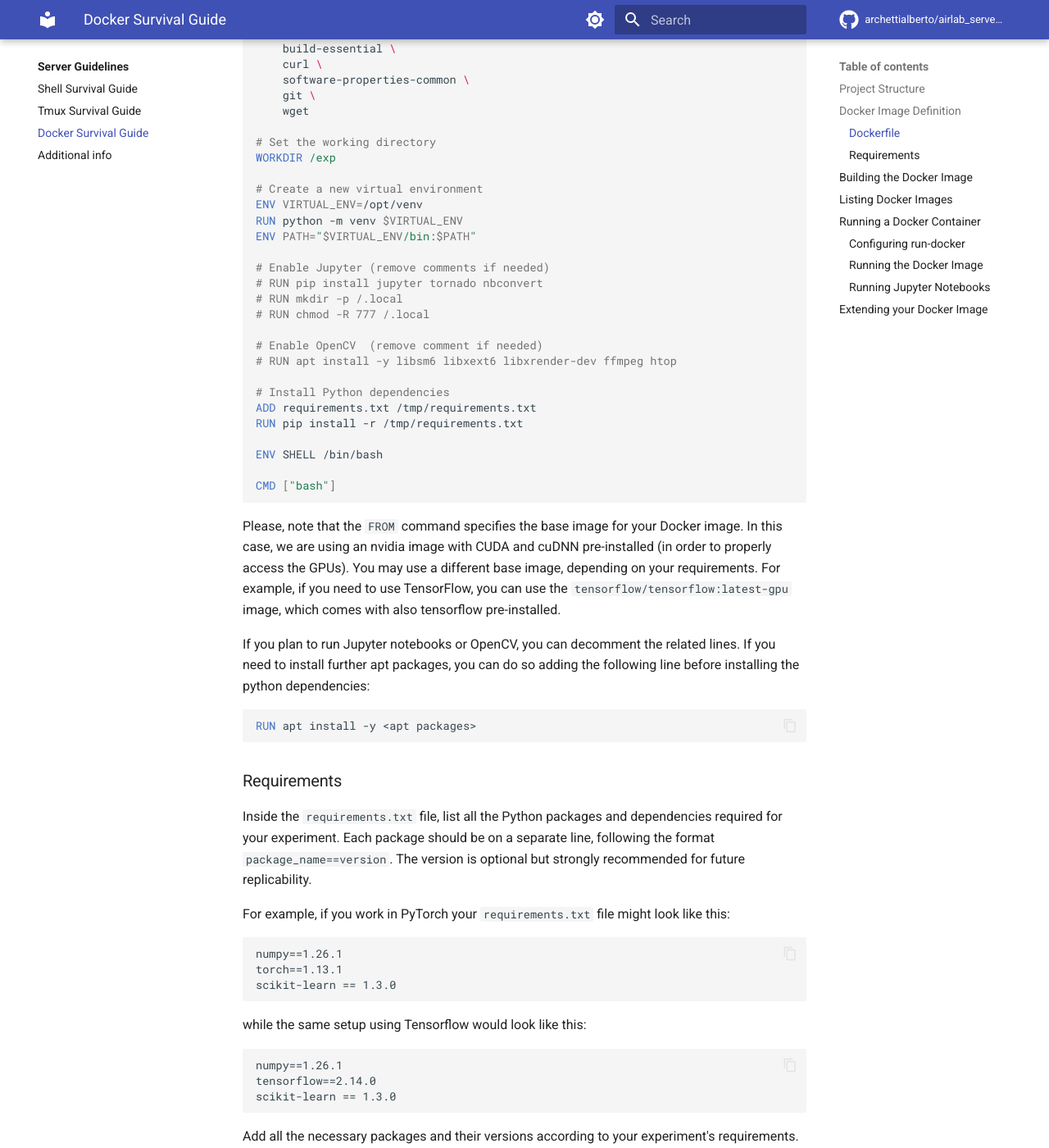
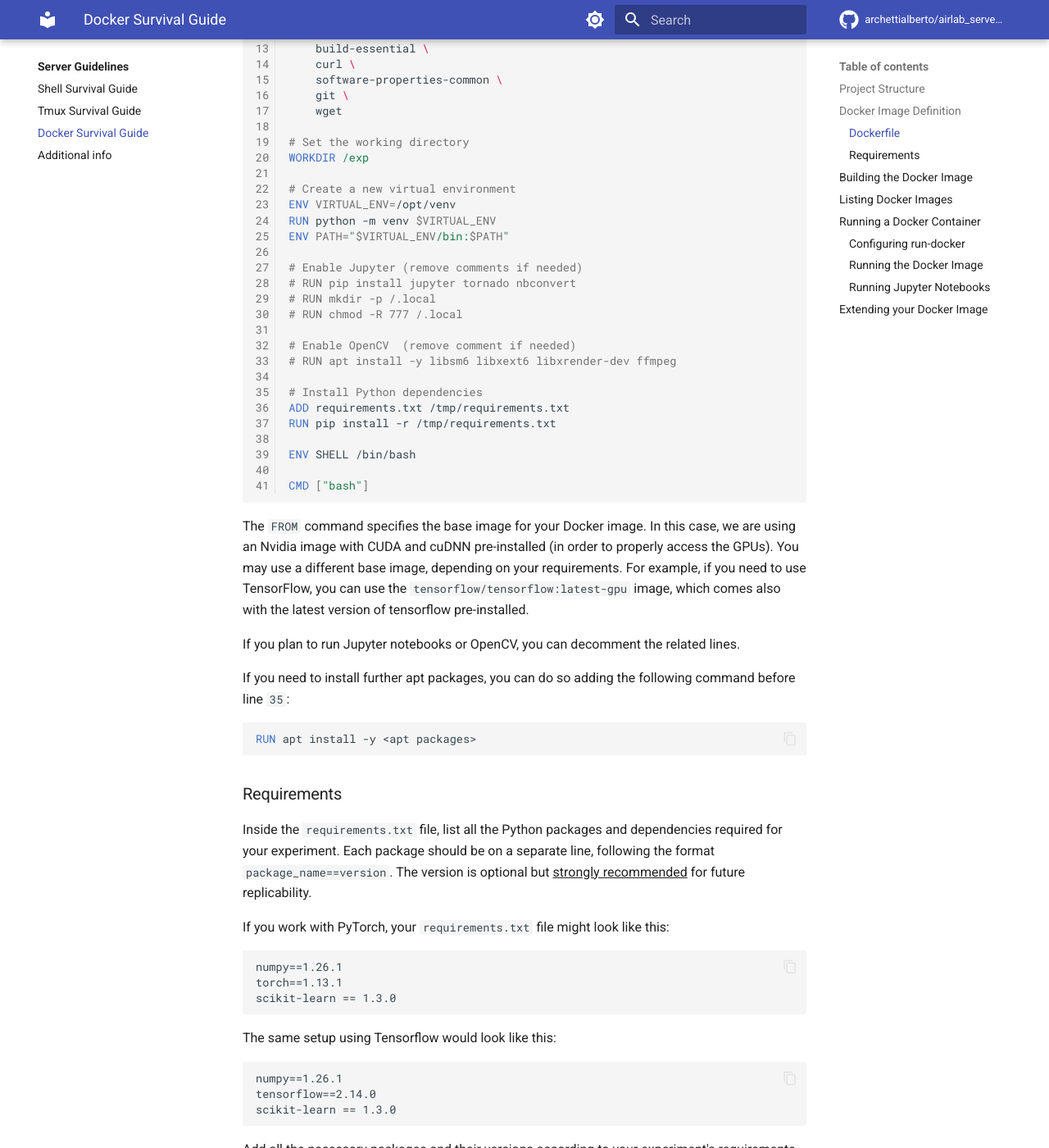
Before and after one commit to archettialberto/airlab_server_guidelines, an MkDocs documentation site: the page built from docs/server_guidelines/docker.md, in a window 1280 px wide and 1400 px high, scrolled down 1137 px. Shown: the whole window at 82% size. Built offline with MkDocs 1.6.1 and Material for MkDocs 9.7.7, drawn with Linux system fonts in a browser that asks for light colours; emoji names are drawn with the system emoji font; comment, search, counter and statistics services are not loaded; some of the changed text lies outside the part shown.

Commit message:
Change Westworld to generic AIRLab Servers throughout the guide, minor fix some sentences, minor fix to docker page

````diff
--- a/docs/server_guidelines/docker.md
+++ b/docs/server_guidelines/docker.md
@@ -31,7 +31,7 @@
 
 Open the Dockerfile with a text editor, and add the following content:
 
-```dockerfile
+```dockerfile linenums="1"
 # Start with a base Ubuntu image with CUDA and cuDNN pre-installed
 FROM nvidia/cuda:11.7.1-cudnn8-devel-ubuntu20.04
 
@@ -64,7 +64,7 @@
 # RUN chmod -R 777 /.local
 
 # Enable OpenCV  (remove comment if needed)
-# RUN apt install -y libsm6 libxext6 libxrender-dev ffmpeg htop
+# RUN apt install -y libsm6 libxext6 libxrender-dev ffmpeg
 
 # Install Python dependencies
 ADD requirements.txt /tmp/requirements.txt
@@ -75,20 +75,21 @@
 CMD ["bash"]
 ```
 
-Please, note that the `FROM` command specifies the base image for your Docker image. In this case, we are using an nvidia image with CUDA and cuDNN pre-installed (in order to properly access the GPUs). You may use a different base
-image, depending on your requirements. For example, if you need to use TensorFlow, you can use the `tensorflow/tensorflow:latest-gpu` image, which comes with also tensorflow pre-installed.
+The `FROM` command specifies the base image for your Docker image. In this case, we are using an Nvidia image with CUDA and cuDNN pre-installed (in order to properly access the GPUs). You may use a different base
+image, depending on your requirements. For example, if you need to use TensorFlow, you can use the `tensorflow/tensorflow:latest-gpu` image, which comes also with the latest version of tensorflow pre-installed.
 
 If you plan to run Jupyter notebooks or OpenCV, you can decomment the related lines.
-If you need to install further apt packages, you can do so adding the following line before installing the python dependencies:
+
+If you need to install further apt packages, you can do so adding the following command before line `35`:
 ```dockerfile
 RUN apt install -y <apt packages>
 ```
 
 ### Requirements
 
-Inside the `requirements.txt` file, list all the Python packages and dependencies required for your experiment. Each package should be on a separate line, following the format `package_name==version`. The version is optional but strongly recommended for future replicability.
+Inside the `requirements.txt` file, list all the Python packages and dependencies required for your experiment. Each package should be on a separate line, following the format `package_name==version`. The version is optional but <ins>strongly recommended</ins> for future replicability.
 
-For example, if you work in PyTorch your `requirements.txt` file might look like this:
+If you work with PyTorch, your `requirements.txt` file might look like this:
 
 ```text
 numpy==1.26.1
@@ -96,7 +97,7 @@
 scikit-learn == 1.3.0
 ```
 
-while the same setup using Tensorflow would look like this:
+The same setup using Tensorflow would look like this:
 
 ```text
 numpy==1.26.1
@@ -104,8 +105,8 @@
 scikit-learn == 1.3.0
 ```
 
-Add all the necessary packages and their versions according to your experiment's requirements. If you are not sure
-which packages you need, you can rely on [pipreqs](https://github.com/bndr/pipreqs).
+Add all the necessary packages and their versions according to your experiment's requirements.
+If you are not sure which packages you need, you can rely on [pipreqs](https://github.com/bndr/pipreqs).
 
 ## Building the Docker Image
 
````
Also changed, not shown: other parts of docs/server_guidelines/docker.md (+1 -1 lines), docs/server_guidelines/additional.md (+1 -1 lines), docs/server_guidelines/shell.md (+6 -5 lines), docs/server_guidelines/tmux.md (+3 -4 lines).
